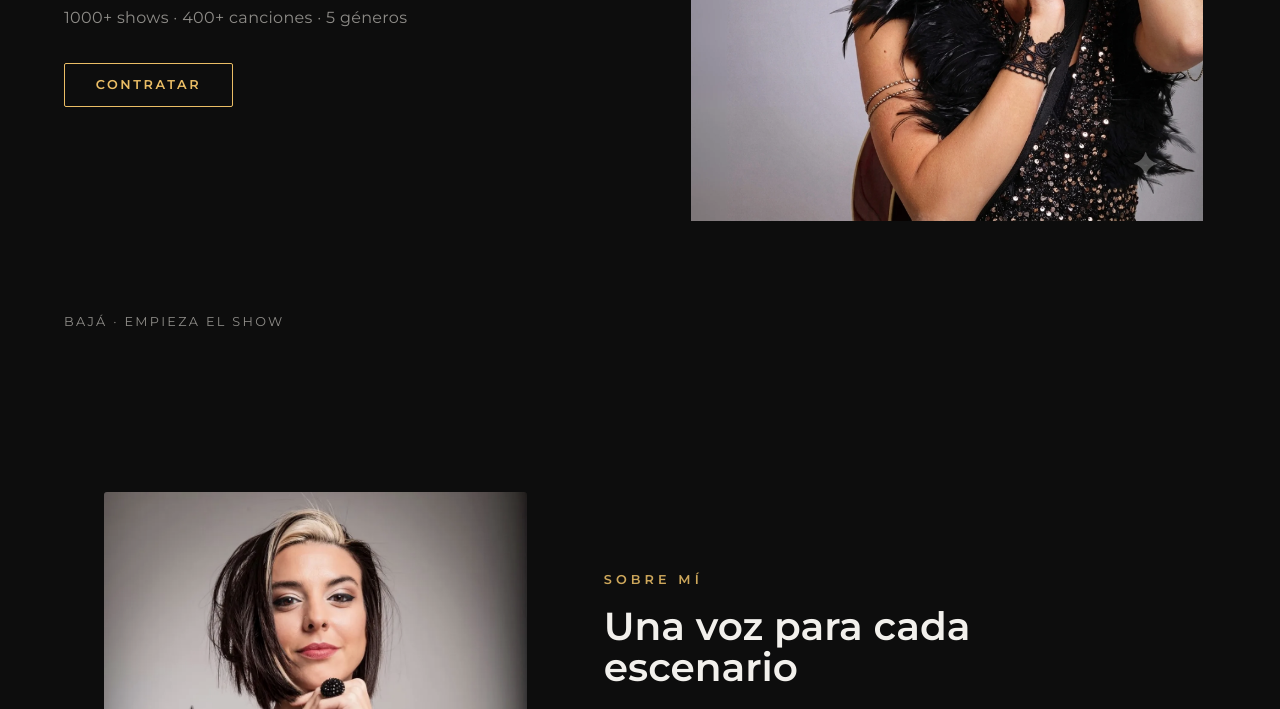
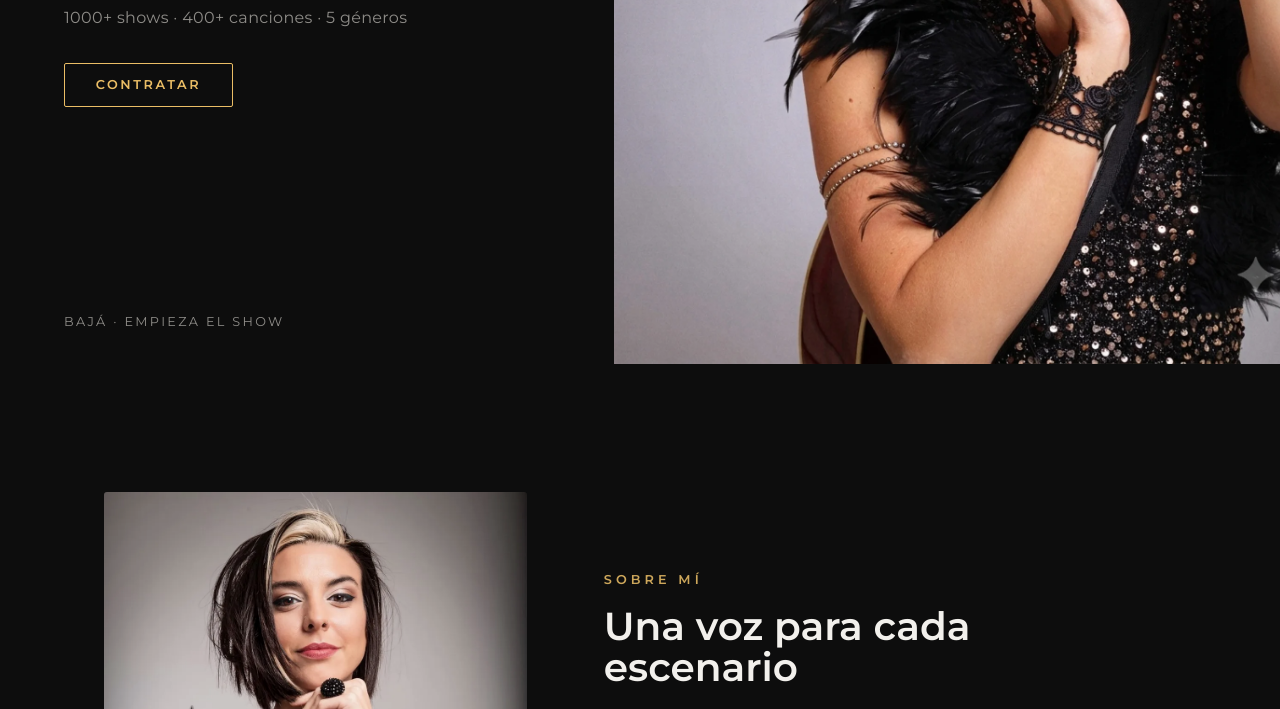
Before and after one commit to baltaenjoy-gif/zurima_website, a website built with Vite: page index.html in a window 1280 px wide. Shown: the part 436-1145 px from the top of the page. Built offline with nearby package versions, Linux system fonts and the light colour scheme.

Commit message:
revert(hero): volver a imagen a pantalla completa sin gradiente
Co-Authored-By: Claude Sonnet 5 <noreply@anthropic.com>

```diff
--- a/src/style.css
+++ b/src/style.css
@@ -227,14 +227,13 @@ h3 {
   height: 100%;
   z-index: -1;
   overflow: hidden;
-  padding: 6%;
 }
 
 .hero__media img {
   width: 100%;
   height: 100%;
-  object-fit: contain;
-  object-position: center;
+  object-fit: cover;
+  object-position: center 15%;
 }
 
 .hero__content {
```
